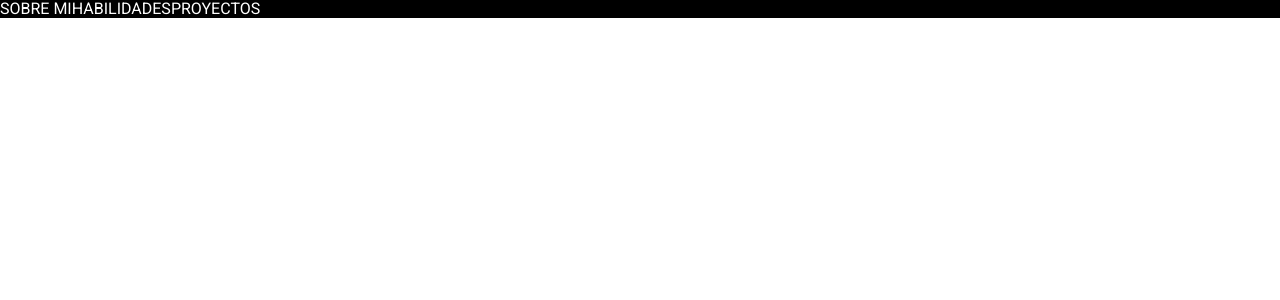
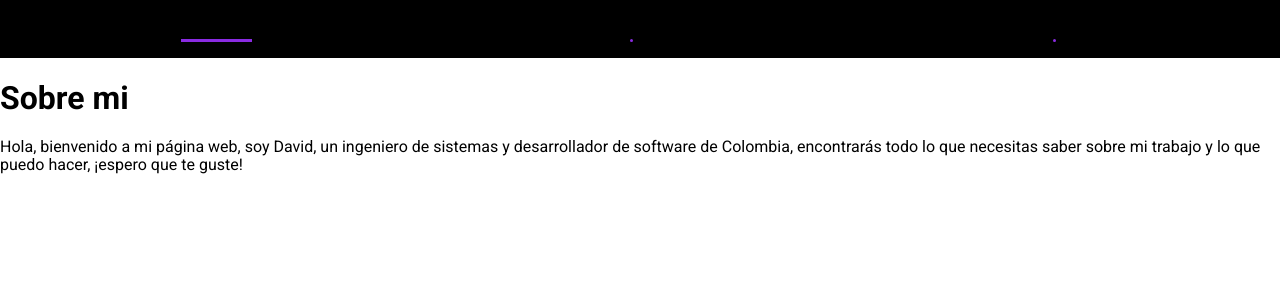
Before and after one commit to dm73994/portfolio, a React (Vite) app: page /me in a window 1280 px wide. Shown: the top 300 px of the page. Built offline with nearby package versions, Linux system fonts and the light colour scheme.

Commit message:
Barra de navegacion desktop

```diff
--- /dev/null
+++ b/src/css/About.css
@@ -0,0 +1,6 @@
+/* MOVIL */
+@media only screen and (max-width: 700px){
+    .aboutContainer{
+
+    }
+}
--- a/src/css/NavigationBar.css
+++ b/src/css/NavigationBar.css
@@ -15,6 +15,8 @@
         height: 100vh;
         position: absolute;
         left: -100%;
+        top: 0;
+        z-index: 100;
     }
 
     .navBtn{
@@ -45,8 +47,10 @@
         width: 2.5rem;
         background-color: black;
         position: absolute;
-        z-index: 100;
+        z-index: 110;
         padding: .3rem;
+        top: 0;
+        left: 0;
     }
     .line{
         height: .3rem;
@@ -76,4 +80,54 @@
 }
 
 
-/* ANIMACIONES */
+/* DESKTOP */
+
+@media only screen and (min-width: 700px) {
+    .navContainer{
+        display: flex;
+        flex-direction: row;
+        justify-content: space-around;
+        padding: 1rem;
+        position: relative;
+    }
+    .navBtn{
+        position: relative;
+    }
+    .navBtn::before{
+        transition: all .5s cubic-bezier(0.075, 0.82, 0.165, 1);
+    }
+    .navText{
+        padding: 0;
+        margin: 0;
+        margin-bottom: .5rem;
+    }
+    .navText::before {
+        content: "";
+        position: absolute;
+        bottom: 0;
+        left: 0;
+        right: 0;
+        margin: 0 auto;
+        width: 3px;
+        height: 3px;
+        background-color: #8a2be2;
+        transition: all .5s cubic-bezier(0.075, 0.82, 0.165, 1);
+        border-radius: 50%;
+    }
+    .navText:hover::before{
+        width: 100%;
+        border-radius: 0;
+    }
+    .navLinkActive:before{
+        content: "";
+        position: absolute;
+        bottom: 0;
+        left: 0;
+        right: 0;
+        margin: 0 auto;
+        width: 100%;
+        height: 3px;
+        background-color: #8a2be2;
+        transition: all .5s cubic-bezier(0.075, 0.82, 0.165, 1);
+    }
+}
--- a/src/css/styles.css
+++ b/src/css/styles.css
@@ -1,10 +1,11 @@
 @import url('./Normalize.css');
 @import url('./NavigationBar.css');
+@import url('./About.css');
 
 /* GLOBALS */
 *,html, body{
     font-family: 'Roboto', sans-serif;
-    color: #fff;
+    color: #000;
 }
 *, *:before, *:after {
     box-sizing: inherit;
--- a/src/lang/en.json
+++ b/src/lang/en.json
@@ -3,5 +3,8 @@
         "skills": "Skills",
         "about": "About me",
         "projects": "Projects"
+    },
+    "about": {
+        "description": "Hi! Welcom to my website, i'm David, a system ingenier and software developer from Colombia,  you will find all you need to know about my work and what can i do, hope you like it!"
     }
 }
--- a/src/lang/es.json
+++ b/src/lang/es.json
@@ -3,5 +3,8 @@
         "skills": "Habilidades",
         "about": "Sobre mi",
         "projects": "Proyectos"
+    },
+    "about": {
+        "description": "Hola, bienvenido a mi página web, soy David, un ingeniero de sistemas y desarrollador de software de Colombia, encontrarás todo lo que necesitas saber sobre mi trabajo y lo que puedo hacer, ¡espero que te guste!"
     }
 }
--- a/src/pages/components/NavigationBar.tsx
+++ b/src/pages/components/NavigationBar.tsx
@@ -13,12 +13,13 @@ const NavButton = ({path, text, onClick}: navBtnProps) => {
         <NavLink
             to={path}
             className={({isActive}) => {
-                return 'navBtn'
-                //return `navLink ${isActive ? 'navLinkActive' : ''}`;
+                return `navBtn ${isActive?'navLinkActive':''}`;
             }}
             onClick={onClick}
         >
-            {Translate(text)}
+            <p className='navText'>
+                {Translate(text)}
+            </p>
         </NavLink>
     )
 }
--- a/src/pages/views/about/index.tsx
+++ b/src/pages/views/about/index.tsx
@@ -3,7 +3,15 @@ import Translate from '../../utils/Translate'
 
 const About = () => {
   return (
-    <div> {Translate('general.about')} </div>
+    <section className='aboutContainer'>
+      <article>
+        <h1> {Translate('general.about')} </h1>
+        <p> {Translate('about.description')} </p>
+      </article>
+
+
+
+    </section>
   )
 }
 
```
